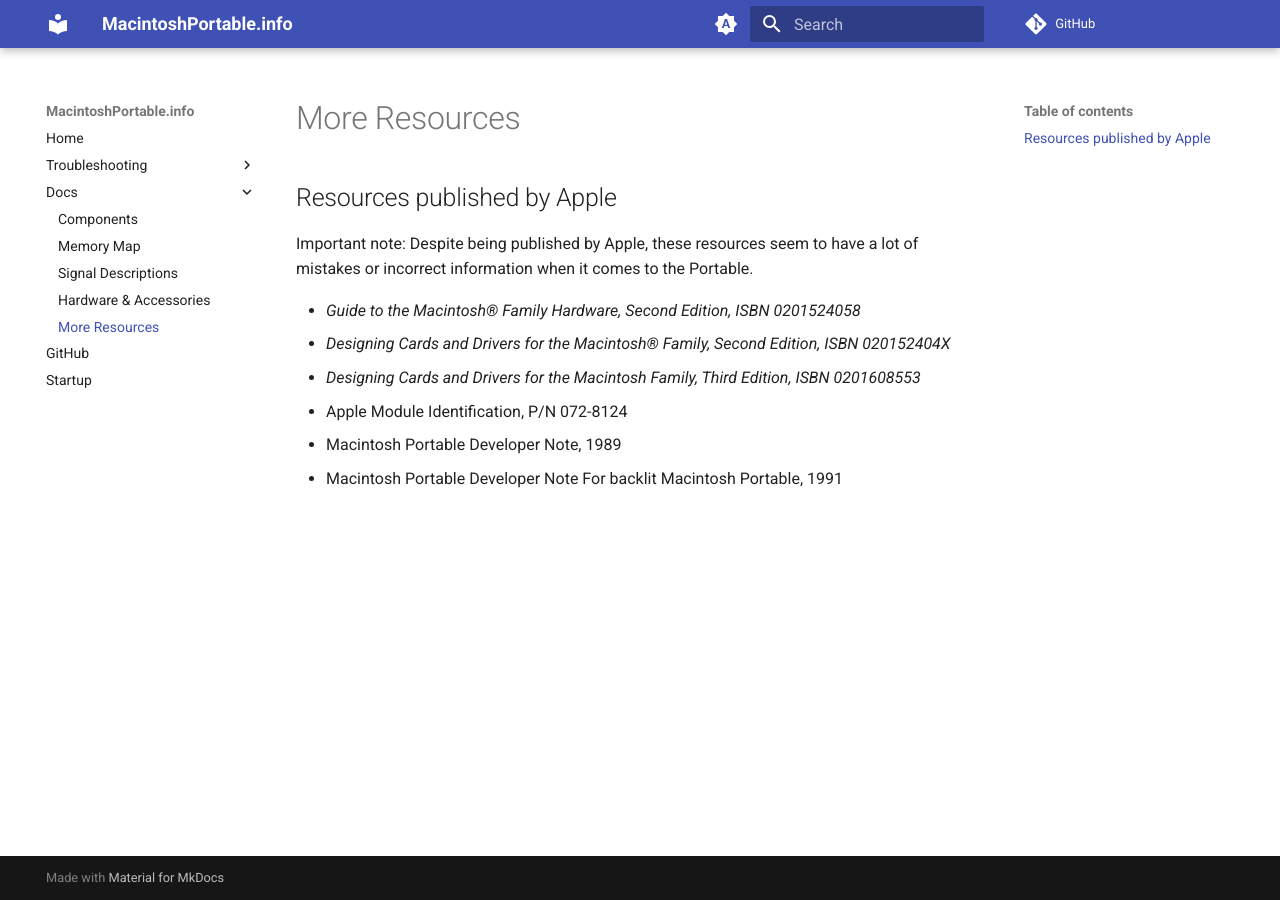
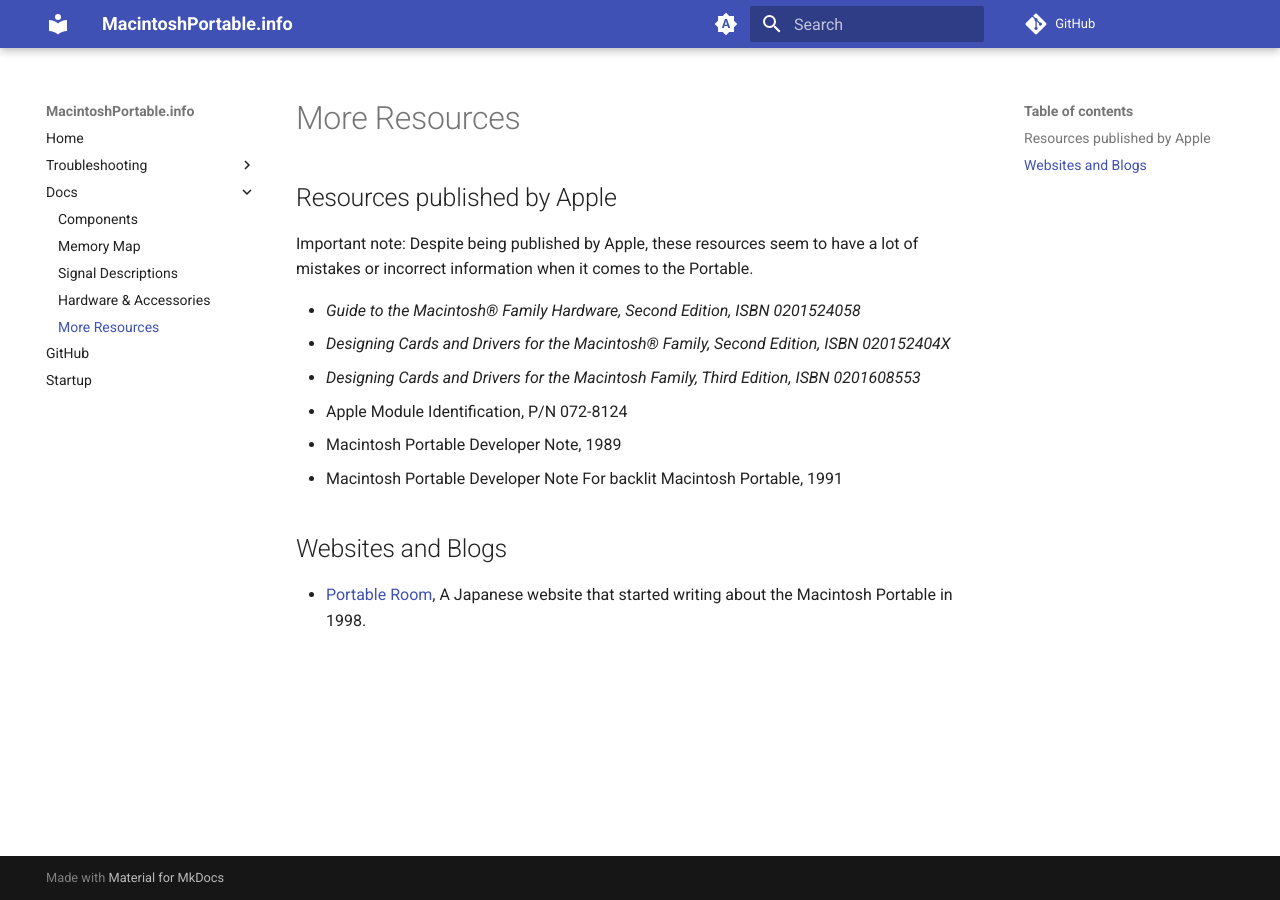
Before and after one commit to rezafouladian/MacintoshPortable, an MkDocs documentation site: the page built from docs/MoreResources.md, in a window 1280 px wide. Built offline with MkDocs 1.6.1 and Material for MkDocs 9.7.7, drawn with Linux system fonts in a browser that asks for light colours; comment, search, counter and statistics services are not loaded.

Commit message:
Update MoreResources.md

```diff
--- a/docs/MoreResources.md
+++ b/docs/MoreResources.md
@@ -8,3 +8,7 @@ Important note: Despite being published by Apple, these resources seem to have a
 - Apple Module Identification, P/N 072-8124
 - Macintosh Portable Developer Note, 1989
 - Macintosh Portable Developer Note For backlit Macintosh Portable, 1991
+
+## Websites and Blogs
+
+- [Portable Room](https://square.umin.ac.jp/itoh/portable_room.html), A Japanese website that started writing about the Macintosh Portable in 1998.
```
